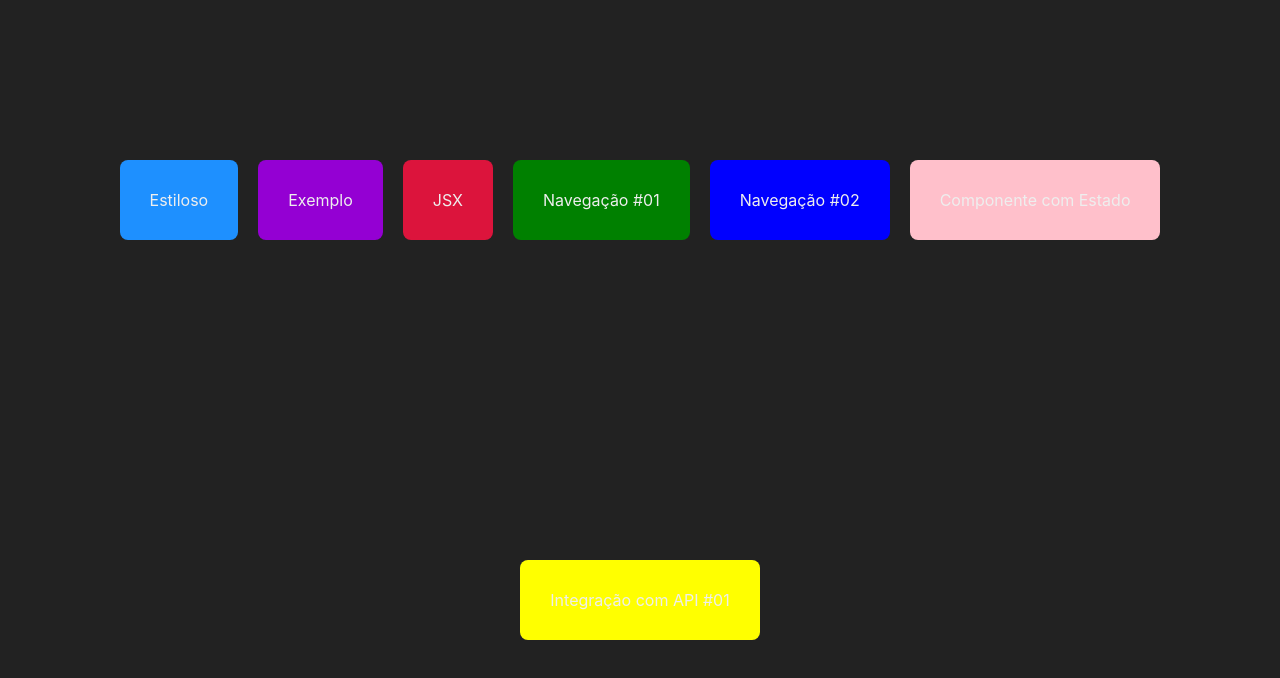
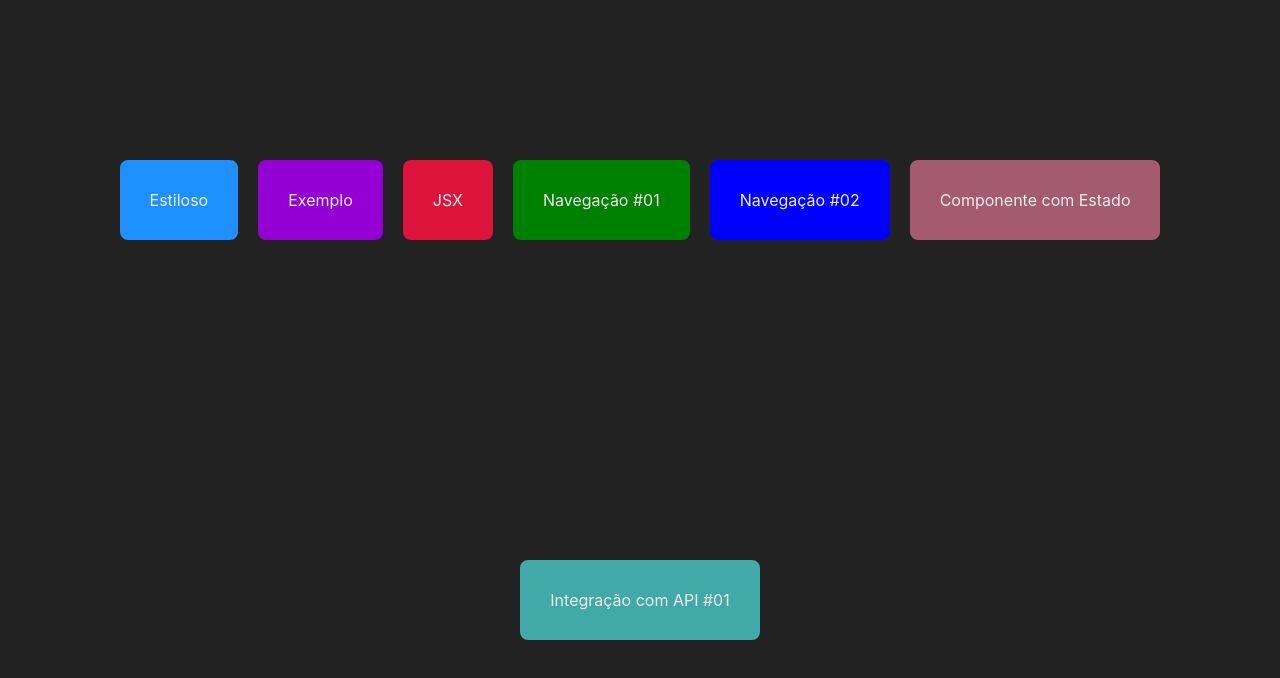
Before and after one commit to gpmendes7/reactreduxfundamentos, a Next.js app in the folder nextjs/: page / in a window 1280 px wide. Shown: the top 678 px of the page. Built offline with nearby package versions, Linux system fonts and the light colour scheme.

Commit message:
100. Recomendação de Vídeo

```diff
--- a/nextjs/src/pages/index.jsx
+++ b/nextjs/src/pages/index.jsx
@@ -17,11 +17,15 @@
       <Navegador texto="JSX" destino="/jsx" cor="crimson" />
       <Navegador texto="Navegação #01" destino="/navegacao" cor="green" />
       <Navegador texto="Navegação #02" destino="/cliente/sp-2/321" cor="blue" />
-      <Navegador texto="Componente com Estado" destino="/estado" cor="pink" />
+      <Navegador
+        texto="Componente com Estado"
+        destino="/estado"
+        cor="#a45b71"
+      />
       <Navegador
         texto="Integração com API #01"
         destino="/integracao_1"
-        cor="yellow"
+        cor="#42a9a9"
       />
     </div>
   );
```
